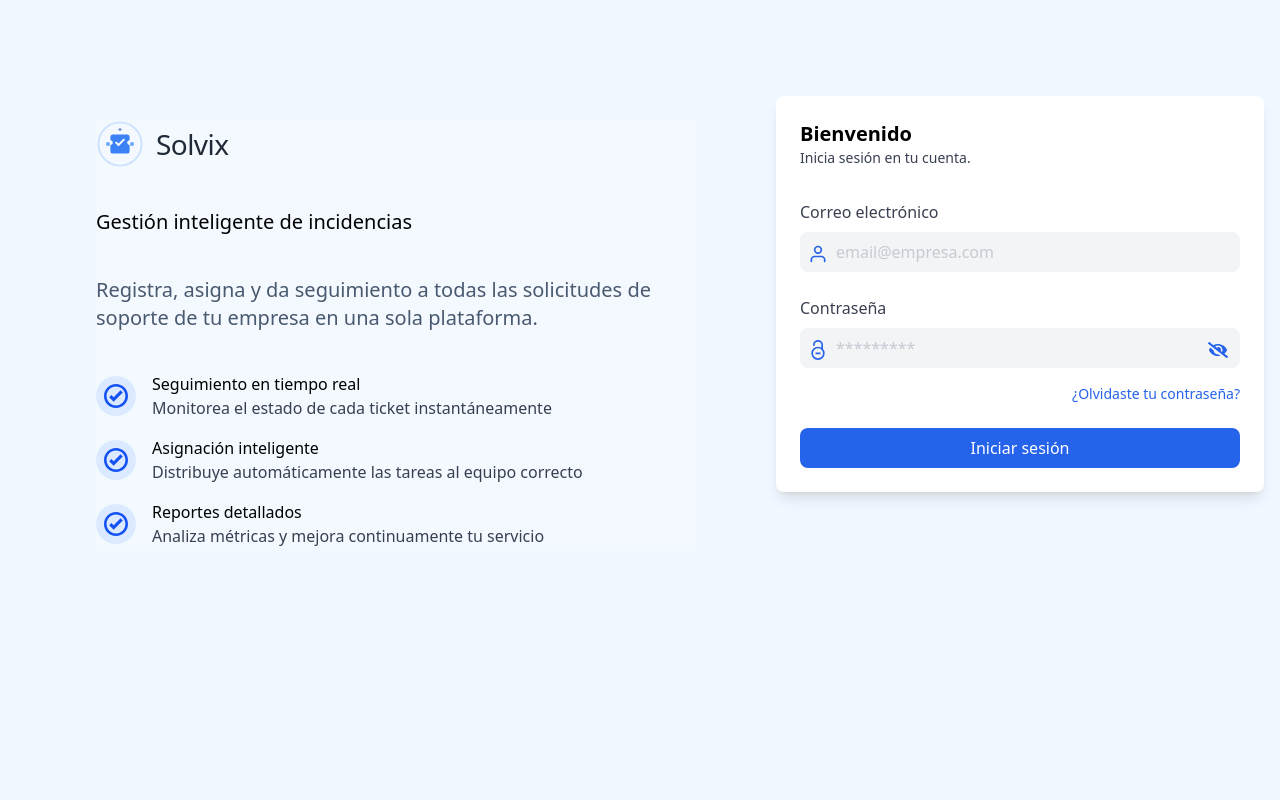
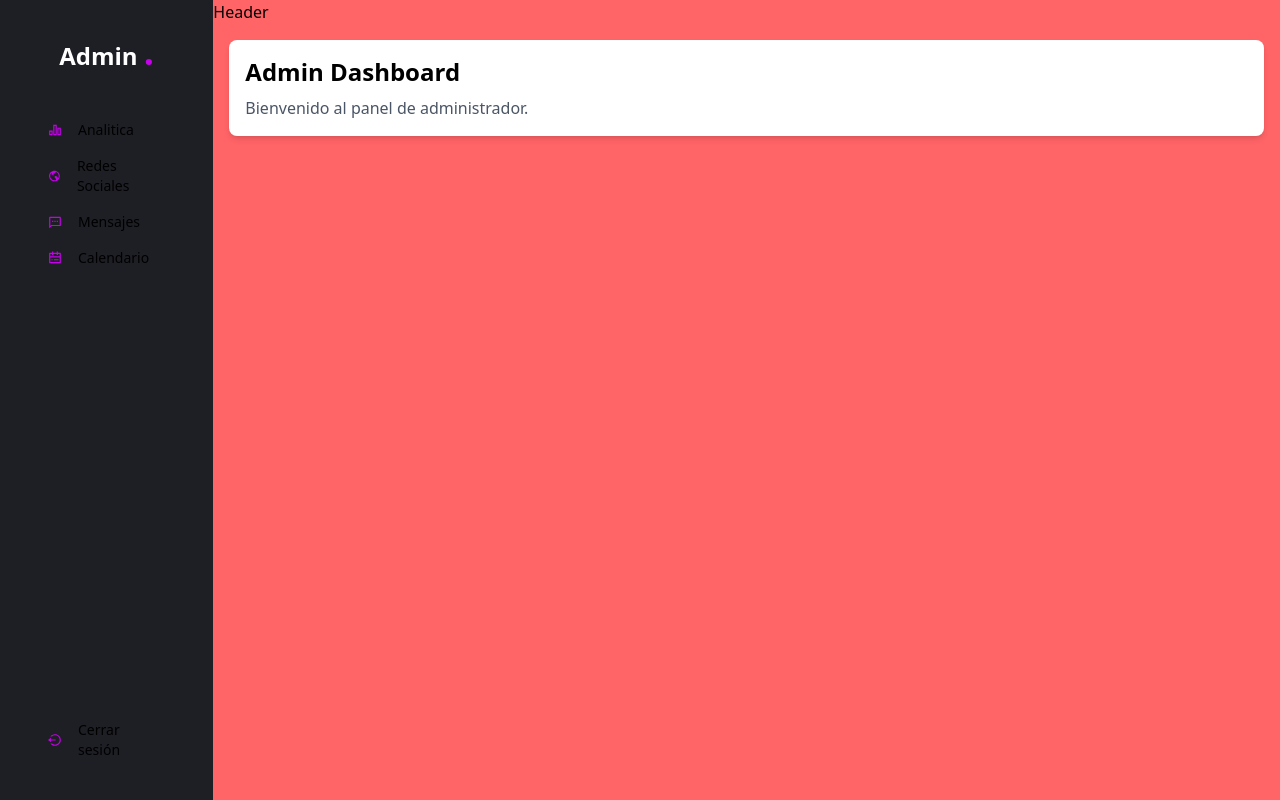
Before and after one commit to sronaal/solvix-frotend, a React (Vite) app: page /solvix in a window 1280 px wide. Before the commit this address led to /auth/login. Built offline with nearby package versions, Linux system fonts and the light colour scheme.

Commit message:
Layout Admin

```diff
--- /dev/null
+++ b/src/components/layout/Header.jsx
@@ -0,0 +1,9 @@
+import React from 'react'
+
+const Header = () => {
+  return (
+    <div>Header</div>
+  )
+}
+
+export default Header
--- /dev/null
+++ b/src/components/layout/Sidebar.jsx
@@ -0,0 +1,52 @@
+import React from "react";
+
+import { Link } from "react-router-dom";
+
+import {
+  RiBarChart2Line,
+  RiEarthLine,
+  RiMessage2Line,
+  RiCalendarTodoLine,
+  RiLogoutCircleLine
+} from "react-icons/ri";
+
+function Sidebar() {
+  return (
+    <div className="xl:h-screen overflow-y-scroll scroll-hidden  fixed xl:static w-full h-full -left-full top-0 bg-[#1E1F25] p-8 flex flex-col justify-between">
+      <div>
+        <h1 className="text-center text-2xl font-bold text-white mb-10">
+          Admin <span className="text-[#C600EB] text-4xl">.</span>{" "}
+        </h1>
+        <nav>
+          <Link className="flex items-center text-sm gap-4 py-2 px-4 rounded-lg hover:bg-[#131517] transition-colors">
+            <RiBarChart2Line className="text-[#C600EB]" />
+            Analitica
+          </Link>
+
+          <Link className="flex items-center gap-4 py-2 px-4 rounded-lg text-sm hover:bg-[#131517] transition-colors">
+            <RiEarthLine className="text-[#C600EB]" />
+            Redes Sociales
+          </Link>
+
+          <Link className="flex items-center gap-4 py-2 px-4 rounded-lg text-sm hover:bg-[#131517] transition-colors">
+            <RiMessage2Line className="text-[#C600EB]" />
+            Mensajes
+          </Link>
+
+          <Link className="flex items-center gap-4 py-2 px-4 rounded-lg text-sm hover:bg-[#131517] transition-colors">
+            <RiCalendarTodoLine className="text-[#C600EB]" />
+            Calendario
+          </Link>
+        </nav>
+      </div>
+      <nav>
+        <Link className="flex items-center text-sm gap-4 py-2 px-4 rounded-lg hover:bg-[#131517] transition-colors">
+          <RiLogoutCircleLine className="text-[#C600EB]" />
+          Cerrar sesión
+        </Link>
+      </nav>
+    </div>
+  );
+}
+
+export default Sidebar;
--- a/src/context/AuthContext.jsx
+++ b/src/context/AuthContext.jsx
@@ -11,7 +11,7 @@ export const AuthProvider = ({ children }) => {
 
         localStorage.setItem("user", JSON.stringify({
             name: "ronal",
-            rol: "Admin"
+            rol: "administrador"
         }));
 
         const stored = localStorage.getItem('user')
--- a/src/layout/AdminLayout.jsx
+++ b/src/layout/AdminLayout.jsx
@@ -1,8 +1,28 @@
+import { Outlet } from "react-router-dom";
+import Sidebar from "../components/layout/Sidebar";
+import Header from "../components/layout/Header";
 
-const AdminLayout = () => {
+export default function AdminLayout() {
   return (
-    <div>AdminLayout</div>
-  )
+    <div className="min-h-screen grid grid-cols-6">
+      {/* Sidebar */}
+      <Sidebar />
+
+      {/* Contenido principal */}
+      <div className="xl:col-span-5 bg-red-400">
+        <Header />
+
+        <div className="h-[90vh]">
+          <div className="bg-white p-4 m-4 rounded-lg shadow-md">
+            <h1 className="text-2xl font-bold">Admin Dashboard</h1>
+            <p className="mt-2 text-gray-600">
+              Bienvenido al panel de administrador.
+            </p>
+          </div>
+
+          <Outlet />
+        </div>
+      </div>
+    </div>
+  );
 }
-
-export default AdminLayout
--- a/src/layout/RootLayout.jsx
+++ b/src/layout/RootLayout.jsx
@@ -6,6 +6,8 @@ import UserLayout from "./UserLayout";
 import TecnicoLayout from "./TecnicoLayout";
 
 import AuthLayout from "./AuthLayout";
+import Sidebar from "../components/layout/Sidebar";
+import Header from "../components/layout/Header";
 
 export default function RootLayout() {
   const { user, loading } = useAuth();
@@ -17,7 +19,9 @@ export default function RootLayout() {
 
   switch (user.rol) {
     case "administrador":
-      return <AdminLayout />;
+      return <AdminLayout/>
+
+
 
     case "usuario":
       return <UserLayout />;
```
